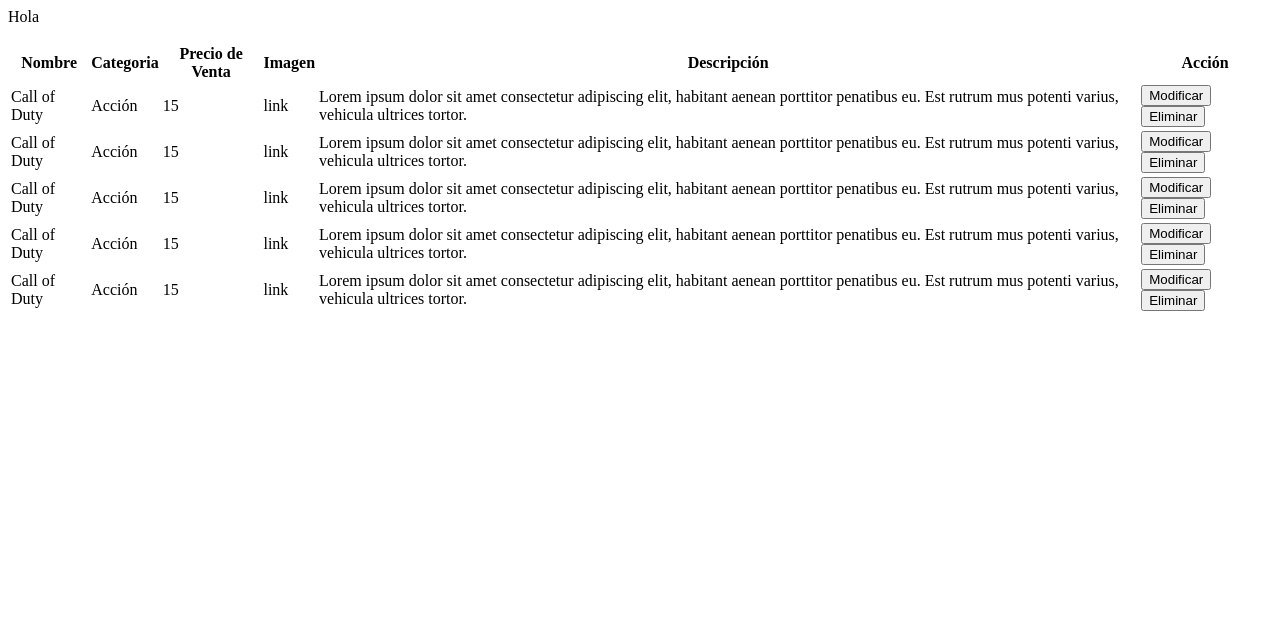
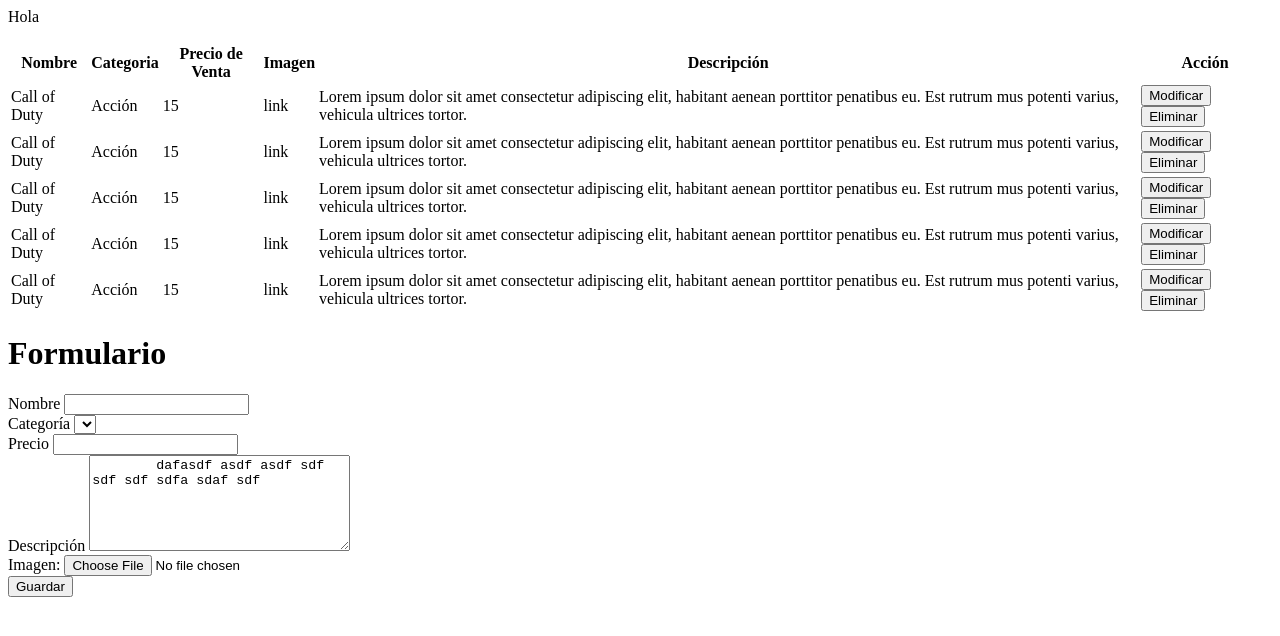
Before and after one commit to ErikMortensen/alke, a website: page index.html in a window 1280 px wide. Drawn offline with Linux system fonts and the light colour scheme.

Commit message:
form up app

```diff
--- a/index.html
+++ b/index.html
@@ -75,4 +75,44 @@
     </tbody>
 
   </table>
+
+  <h1>Formulario</h1>
+  <form action="">
+    <div class="form-group form-row">
+      <div class="col-3">
+        <label>Nombre</label>
+        <input type="text" id="name" name="name" class="form-control">
+      </div>
+    </div>
+
+    <div class="form-group form-row">
+      <div class="col-2">
+        <label>Categoría</label>
+        <select class="form-control form-control">
+          <option></option>
+        </select>
+      </div>
+      <div class="col-1">
+        <label>Precio</label>
+        <input type="text" id="price" name="price" class="form-control">
+      </div>
+    </div>
+
+    <div class="form-group form-row">
+      <div class="col-3">
+        <label>Descripción</label>
+        <textarea name="description" rows="6" cols="30" class="form-control">
+        dafasdf asdf asdf sdf sdf sdf sdfa sdaf sdf
+        </textarea>
+      </div>
+    </div>
+
+    <div class="form-group form-row">
+        <div class="col-3">
+          <label>Imagen: </label>
+          <input type="file" name="" id="" class="form-control-file"></input>
+        </div>
+    </div>
+      <button type="submit" class="btn btn-primary mt-2" >Guardar</button>
+  </form>
 </div>
```
